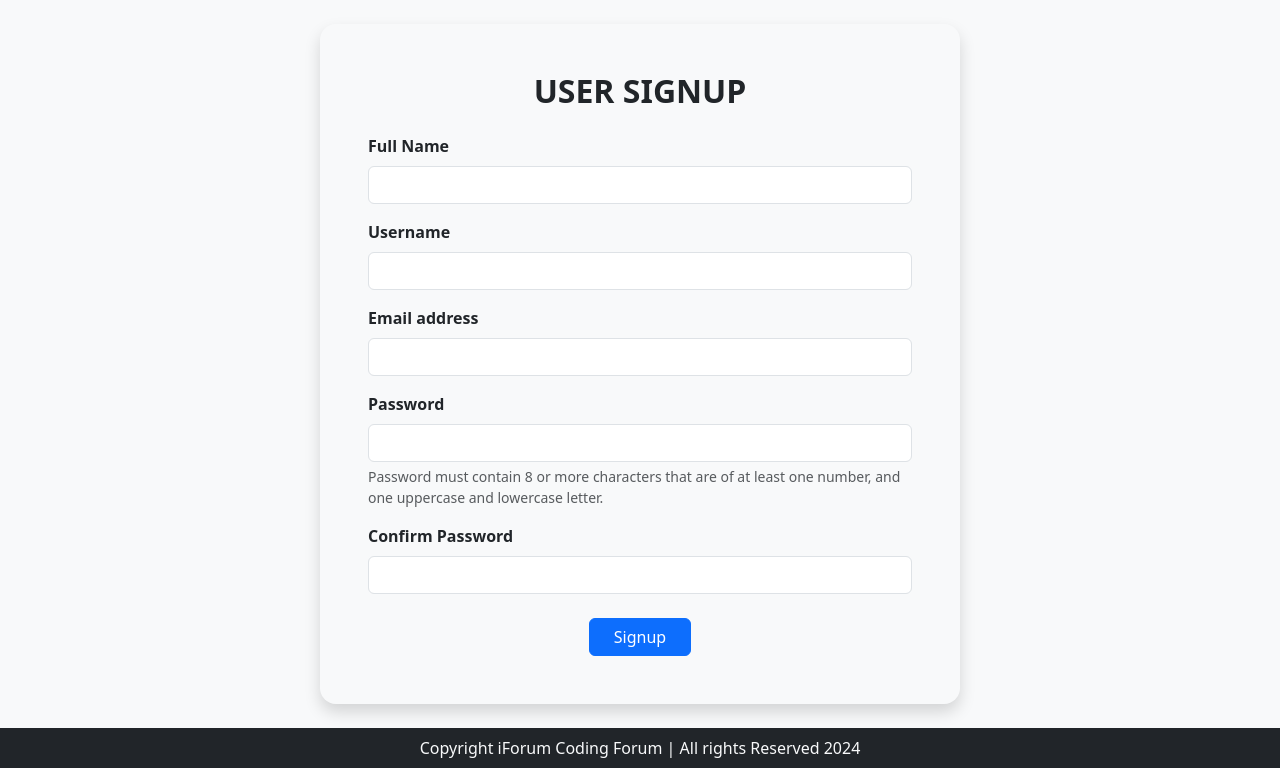
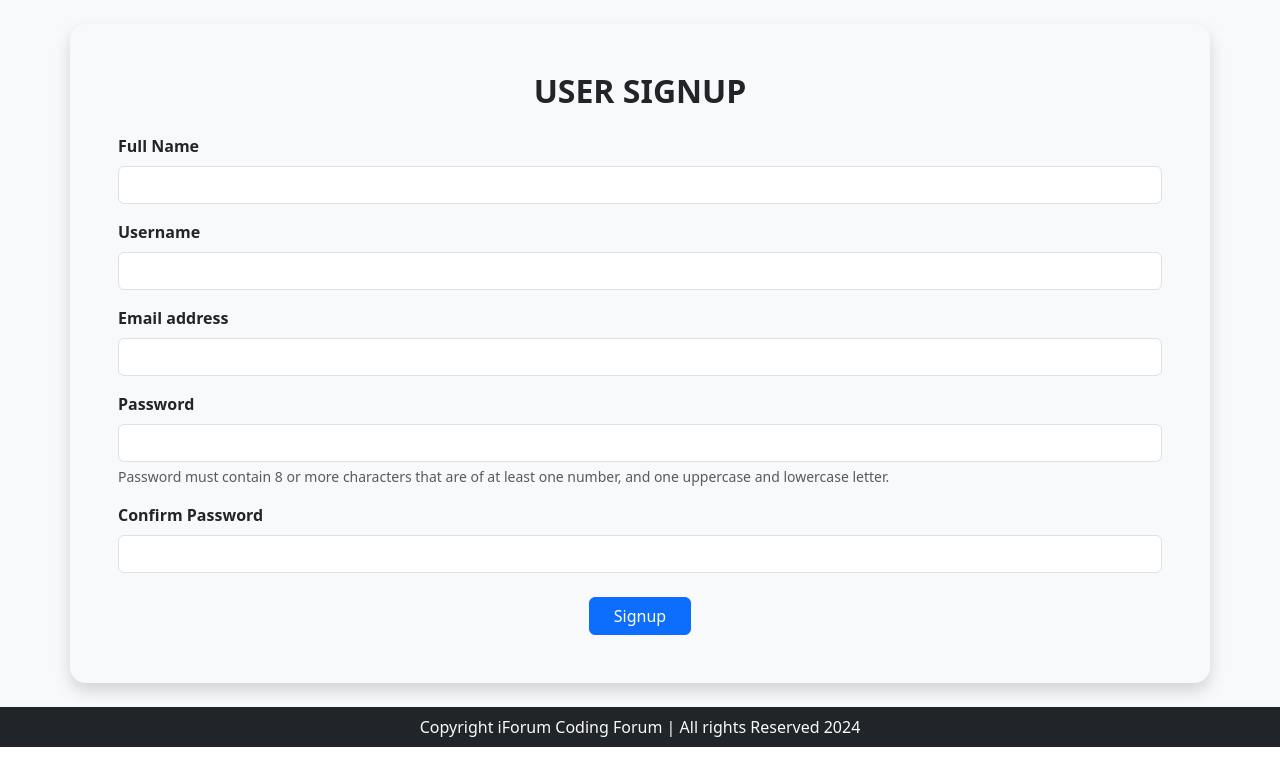
Before and after one commit to SiddharthGaraiya/iForum, a PHP site: page /signup.php in a window 1280 px wide. Shown: the part 70-838 px from the top of the page. After the commit the page ends 817 px from the top, so only its background shows below. Run offline with PHP 8.4, Linux system fonts and the light colour scheme.

Commit message:
Update signup.php | added resposiveness in signup page

```diff
--- a/signup.php
+++ b/signup.php
@@ -42,7 +42,7 @@
     }
 ?>
 <div class="conatiner d-flex justify-content-center align-items-center my-4" id="mainContainer">
-    <div class="container w-50 shadow p-5 rounded-4 mx-5">
+    <div class="container w-85 shadow p-5 rounded-4 mx-5">
         <h2 class="fw-semibold mb-4 text-center">USER SIGNUP</h2>
         <form method="post" action="partials/__handleSignup.php">
             <div class="mb-3">
```
